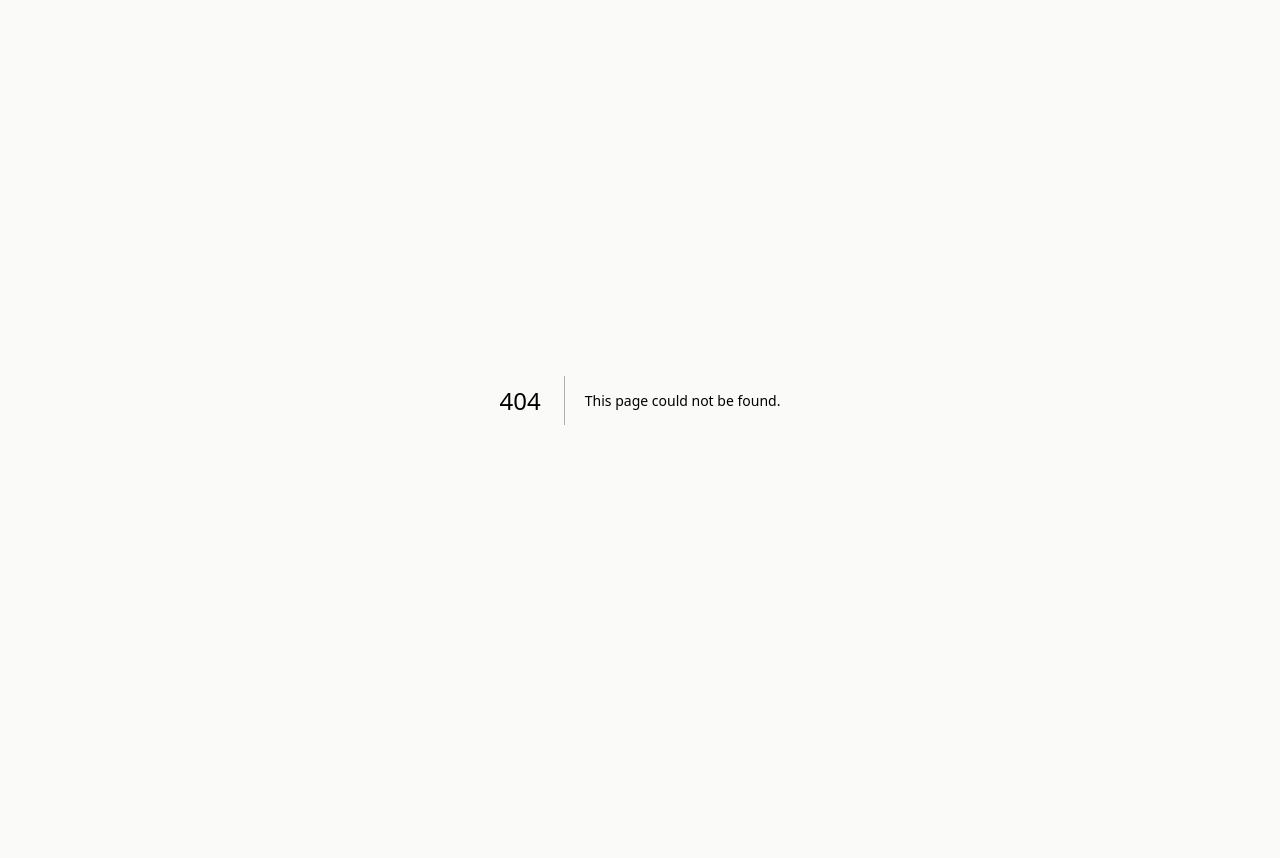
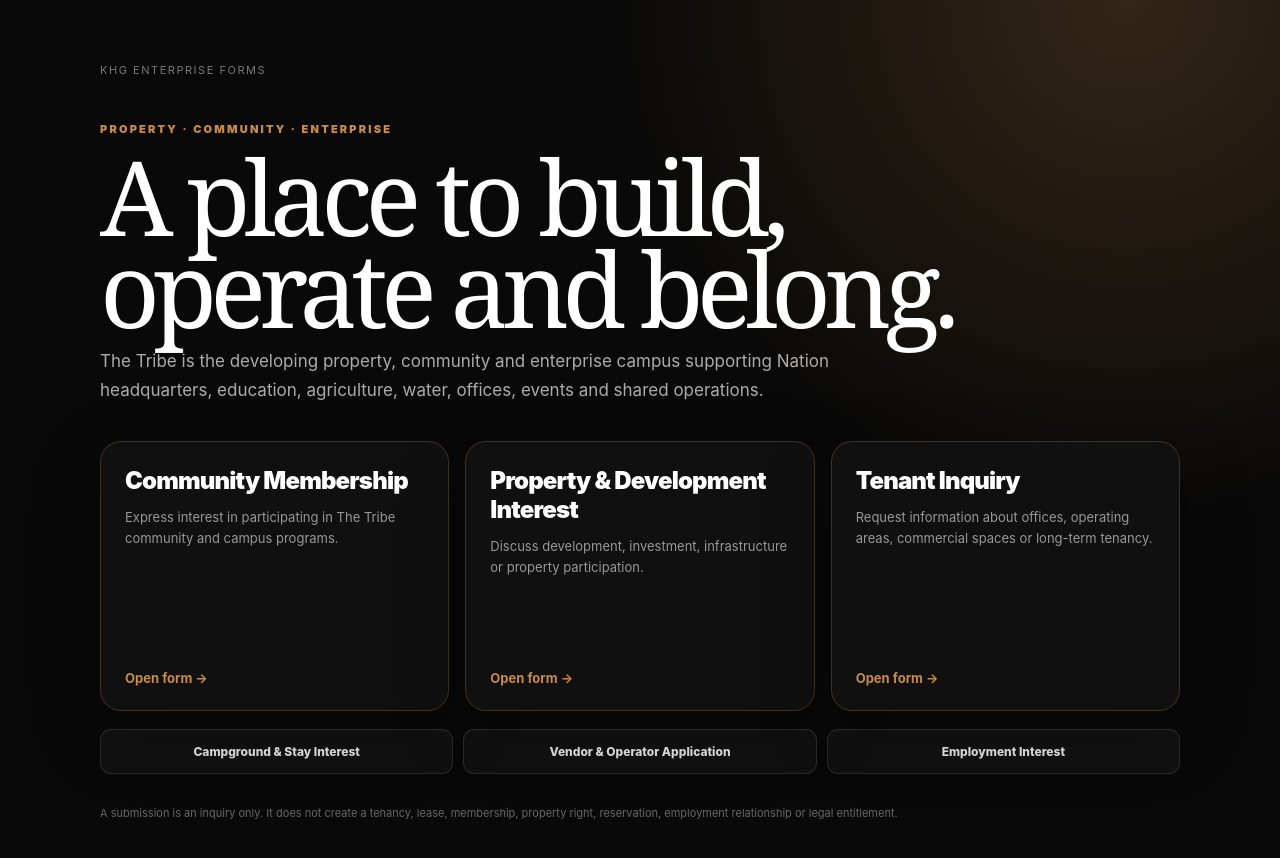
Before and after one commit to dolodorsey/khg-forms, a Next.js app: page /tribe in a window 1280 px wide. Before the commit this address had no page. Shown: the top 858 px of the page. Before the commit the page ends 800 px from the top, so only its background shows below. Built offline with nearby package versions, Linux system fonts and the light colour scheme.

Commit message:
feat: add The Tribe public platform

```diff
--- /dev/null
+++ b/src/app/tribe/page.js
@@ -0,0 +1,11 @@
+import PlatformLanding from '../../components/PlatformLanding';
+import { getActivePlatform } from '../../lib/activePlatforms';
+
+export const metadata = {
+  title: 'The Tribe — Property, Community & Enterprise',
+  description: 'Explore The Tribe campus initiative and submit property, tenant, community, vendor and employment inquiries.',
+};
+
+export default function TribePage() {
+  return <PlatformLanding slug="tribe" platform={getActivePlatform('tribe')} />;
+}
```
